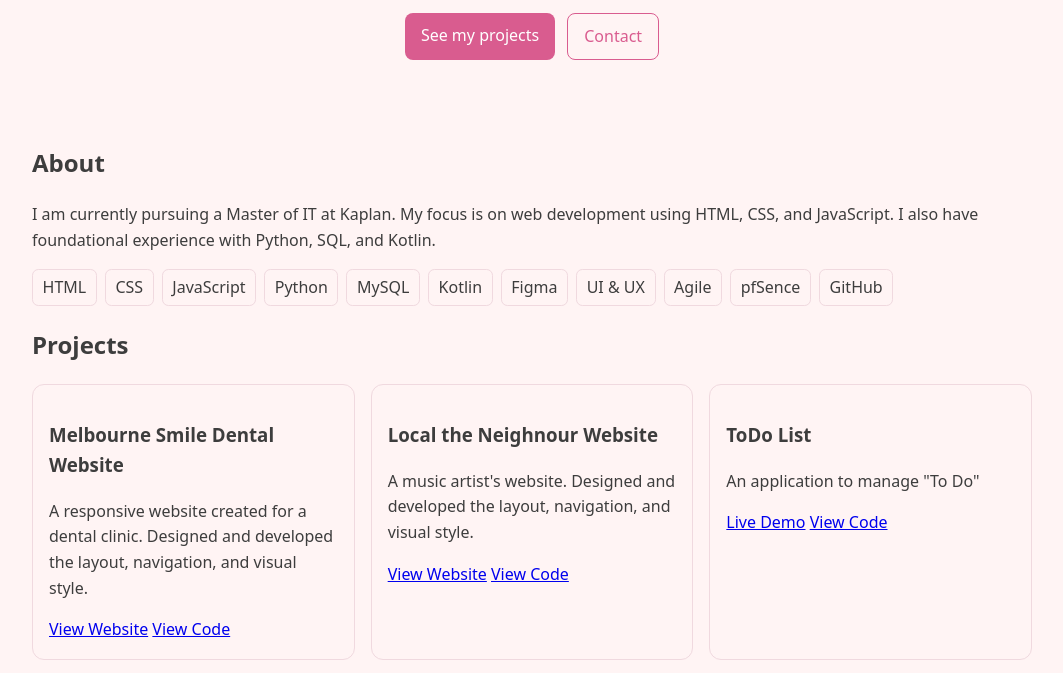
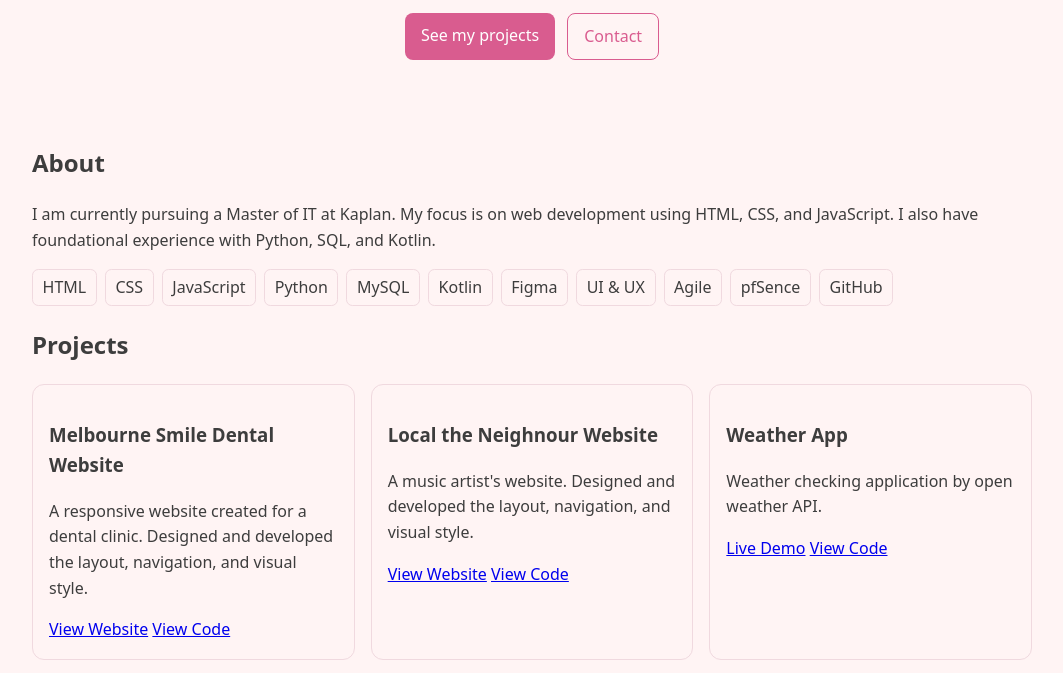
Before and after one commit to Kasumi880/Kasumi880.github.io, a plain HTML site: page index.html in a window 1280 px wide. Shown: the part 245-918 px from the top of the page, without its empty margins (108-1171 px from the left). Drawn offline with Linux system fonts and the light colour scheme.

Commit message:
Add weather app pj

```diff
--- a/index.html
+++ b/index.html
@@ -75,14 +75,14 @@
                   </a>
             </article>
 
-            <!-- <article class="card">
+            <article class="card">
                 <h3>Weather App</h3>
                 <p>Weather checking application by open weather API.</p>
                 <a class="cta" href="https://kasumi880.github.io/weather-app/">Live Demo</a>
                 <a class="cta" href="https://github.com/Kasumi880/weather-app" target="_blank">
                     View Code
                   </a>
-            </article> -->
+            </article>
 
             <article class="card">
                 <h3>ToDo List</h3>
```
